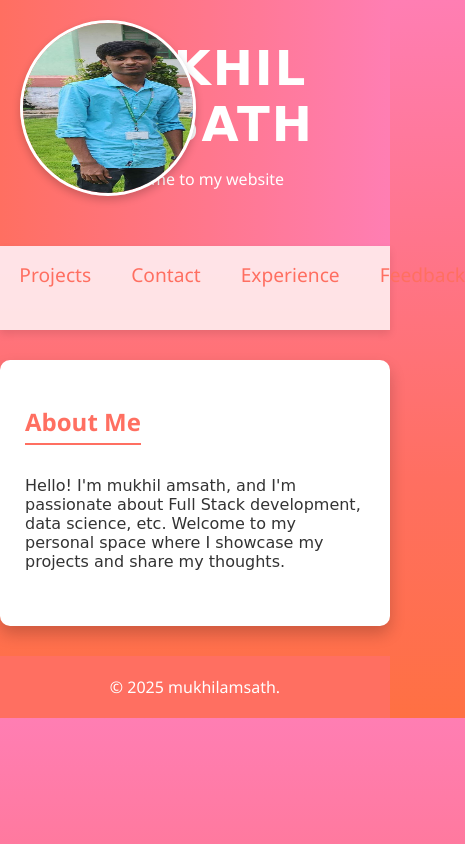
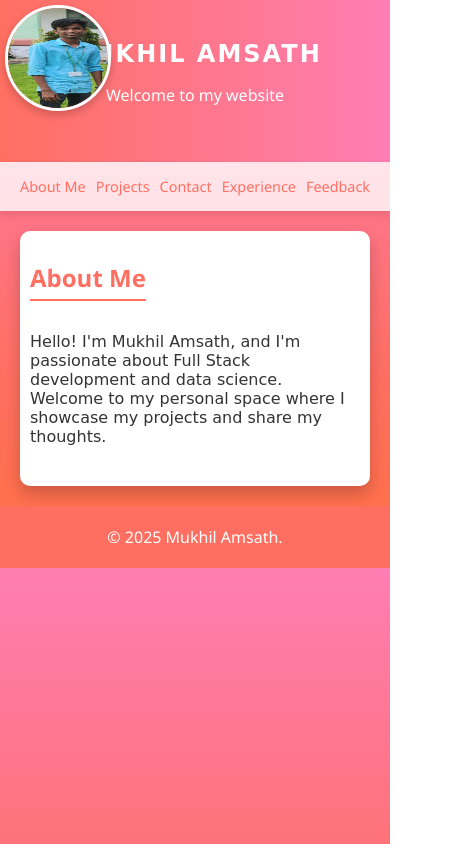
Before and after one commit to mukhilamsath/portfolio, a plain HTML site: page index.html in a window 390 px wide. Shown: the whole page, 465 px wide, since content can reach past the window. Drawn offline with Linux system fonts and the light colour scheme.

Commit message:
index.html

```diff
--- a/index.html
+++ b/index.html
@@ -3,7 +3,7 @@
 <head>
     <meta charset="UTF-8">
     <meta name="viewport" content="width=device-width, initial-scale=1.0">
-    <title>MUKHIL AMSATH- Personal Website</title>
+    <title>MUKHIL AMSATH - Personal Website</title>
     <style>
         body {
             font-family: 'Segoe UI', Tahoma, Geneva, Verdana, sans-serif;
@@ -13,10 +13,11 @@
             color: #333;
             overflow-x: hidden;
         }
+
         .circle-image {
             width: 170px;
             height: 170px;
-             border-radius: 70%;
+            border-radius: 50%;
             object-fit: fill;
             position: absolute;
             top: 20px;
@@ -36,6 +37,7 @@
             font-size: 3em;
             letter-spacing: 2px;
         }
+
         nav {
             display: flex;
             justify-content: center;
@@ -43,9 +45,10 @@
             padding: 15px 0;
             box-shadow: 0 4px 8px rgba(0, 0, 0, 0.1);
             position: sticky;
-            top: 20;
+            top: 0;
             z-index: 1000;
         }
+
         nav a {
             color: #ff6f61;
             text-decoration: none;
@@ -56,6 +59,7 @@
         nav a:hover {
             color: #ff3d00;
         }
+
         .main-content {
             max-width: 900px;
             margin: 30px auto;
@@ -65,13 +69,16 @@
             box-shadow: 0 8px 16px rgba(0, 0, 0, 0.2);
             animation: fadeIn 1s ease-out;
         }
+
         section {
             display: none;
             margin-bottom: 30px;
         }
+
         section.active {
             display: block;
         }
+
         h2 {
             color: #ff6f61;
             border-bottom: 2px solid #ff6f61;
@@ -79,6 +86,7 @@
             padding-bottom: 5px;
             margin-bottom: 15px;
         }
+
         footer {
             text-align: center;
             padding: 20px 0;
@@ -88,6 +96,7 @@
             bottom: 0;
             width: 100%;
         }
+
         footer p {
             margin: 0;
         }
@@ -106,10 +115,12 @@
         .feedback {
             margin-top: 40px;
         }
+
         .feedback form {
             display: flex;
             flex-direction: column;
         }
+
         .feedback input, .feedback textarea {
             margin-bottom: 15px;
             padding: 10px;
@@ -117,6 +128,7 @@
             border-radius: 5px;
             font-size: 1em;
         }
+
         .feedback button {
             padding: 10px;
             border: none;
@@ -127,20 +139,65 @@
             cursor: pointer;
             transition: background 0.3s;
         }
+
         .feedback button:hover {
             background: #ff3d00;
+        }
+
+        /* Responsive styles */
+        @media (max-width: 768px) {
+            .circle-image {
+                width: 120px;
+                height: 120px;
+                top: 10px;
+                left: 10px;
+            }
+
+            header h1 {
+                font-size: 2em;
+            }
+
+            nav a {
+                margin: 0 10px;
+                font-size: 1em;
+            }
+
+            .main-content {
+                margin: 20px;
+                padding: 15px;
+            }
+        }
+
+        @media (max-width: 480px) {
+            .circle-image {
+                width: 100px;
+                height: 100px;
+                top: 5px;
+                left: 5px;
+            }
+
+            header h1 {
+                font-size: 1.5em;
+            }
+
+            nav a {
+                font-size: 0.9em;
+                margin: 0 5px;
+            }
+
+            .main-content {
+                padding: 10px;
+            }
         }
     </style>
 </head>
 <body>
-
     <header>
-    <h1 style="font-family:cursive">MUKHIL AMSATH</h1>
+        <h1 style="font-family: cursive">MUKHIL AMSATH</h1>
         <p>Welcome to my website</p>
     </header>
 
     <img src="img.jpg" alt="Circular Image" class="circle-image">
-
 
     <nav>
         <a href="#" data-section="about">About Me</a>
@@ -153,9 +210,8 @@
     <div class="main-content">
         <section id="about" class="active">
             <h2>About Me</h2>
-        <p style="font-family: cursive">Hello! I'm mukhil amsath, and I'm passionate about Full Stack development, data science, etc. Welcome to my personal space where I showcase my projects and share my thoughts.</p>
+            <p style="font-family: cursive">Hello! I'm Mukhil Amsath, and I'm passionate about Full Stack development and data science. Welcome to my personal space where I showcase my projects and share my thoughts.</p>
         </section>
-
         <section id="projects">
         <h2>Projects</h2>
         <ul>
@@ -191,13 +247,14 @@
     </div>
 
     <footer>
-    <p>&copy; 2025 mukhilamsath.</p>
+        <p>&copy; 2025 Mukhil Amsath.</p>
     </footer>
 
     <script>
         function showAlert() {
-            alert("your feedback is submitted");
+            alert("Your feedback has been submitted!");
         }
+
         document.querySelectorAll('nav a').forEach(link => {
             link.addEventListener('click', event => {
                 event.preventDefault();
@@ -209,6 +266,5 @@
             });
         });
     </script>
-
 </body>
 </html>
```
Lines whose indentation alone changed are shown as unchanged.
